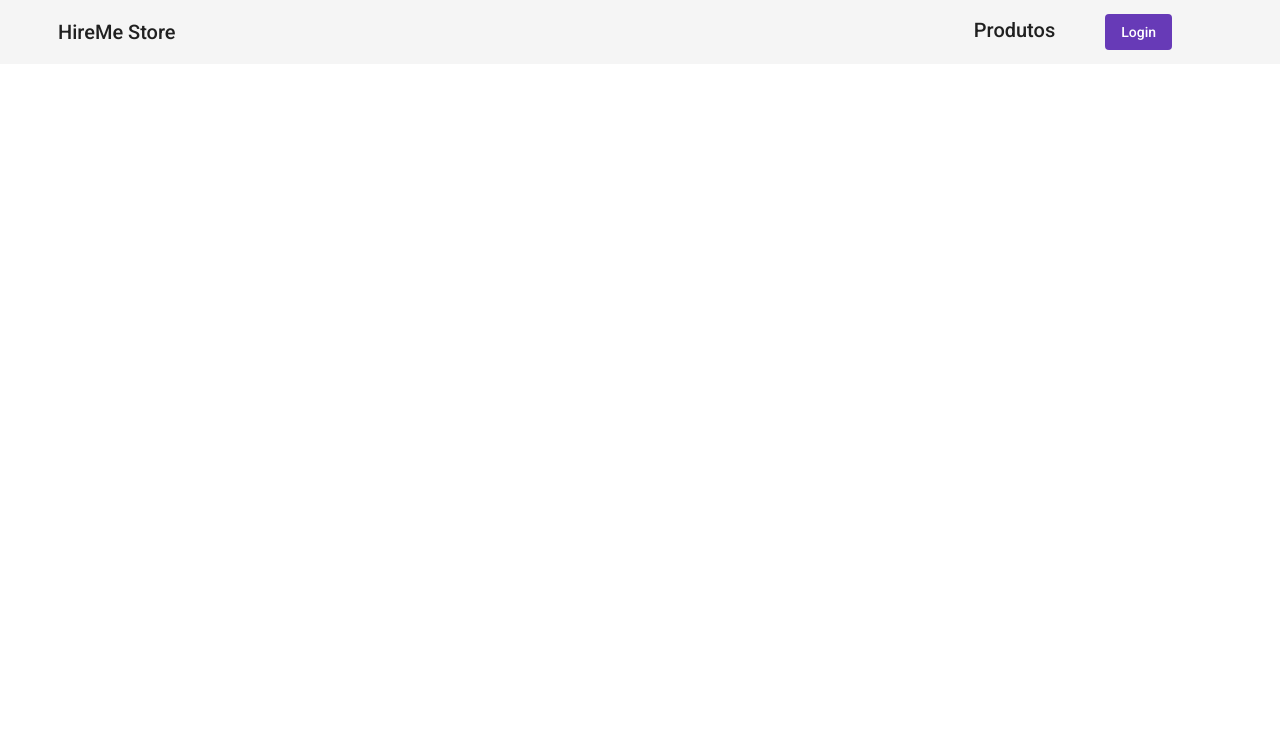
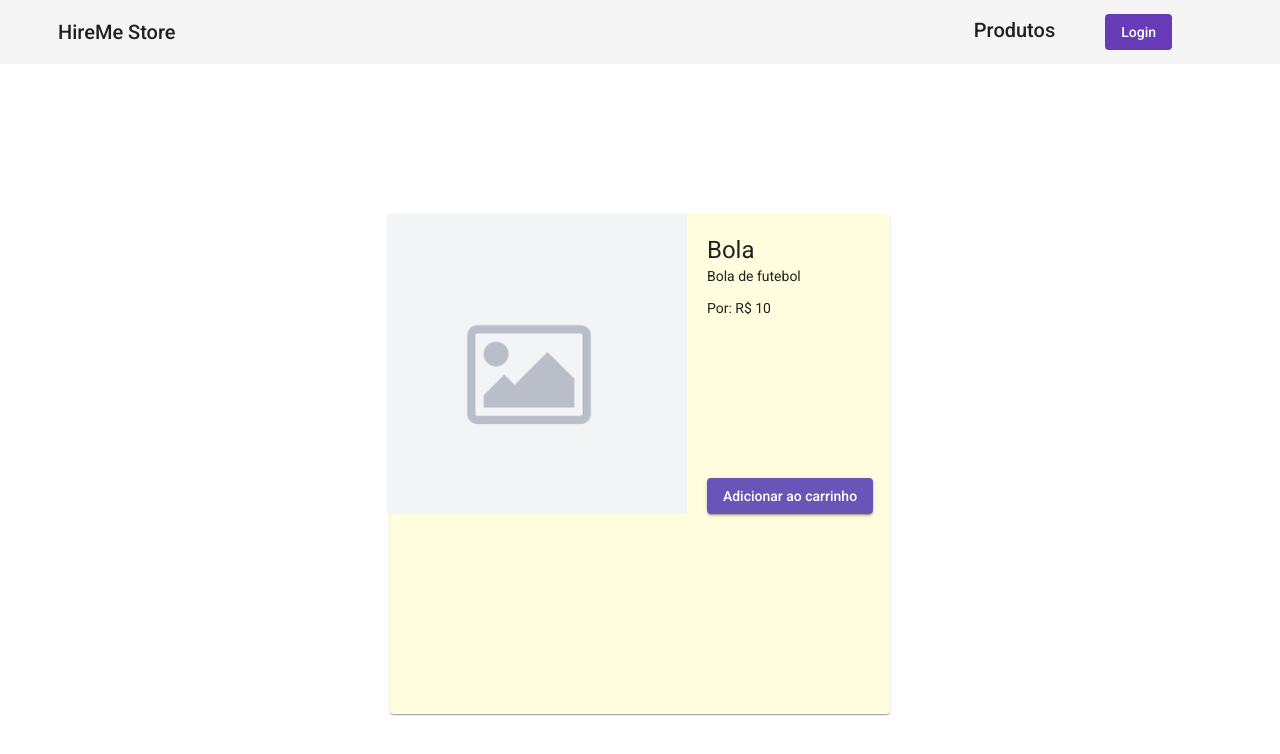
Before and after one commit to filipeabessa/ecommerce-web, an Angular app: page /product in a window 1280 px wide. Before the commit this address led to /. Shown: the top 754 px of the page. Built offline with nearby package versions, Linux system fonts and the light colour scheme.

Commit message:
feat(products): :sparkles: Create produc-detail-card component. Styles need to be improved.

```diff
--- a/src/app/app-routing.module.ts
+++ b/src/app/app-routing.module.ts
@@ -1,8 +1,12 @@
+import { ProductDetailCardComponent } from './products/product-detail-card/product-detail-card.component';
 import { ProductsListComponent } from './products/products-list/products-list.component';
 import { NgModule } from '@angular/core';
 import { RouterModule, Routes } from '@angular/router';
 
-const routes: Routes = [{ path: 'products', component: ProductsListComponent }];
+const routes: Routes = [
+  { path: 'products', component: ProductsListComponent },
+  { path: 'product', component: ProductDetailCardComponent },
+];
 
 @NgModule({
   imports: [RouterModule.forRoot(routes)],
--- a/src/app/app.module.ts
+++ b/src/app/app.module.ts
@@ -4,7 +4,7 @@ import { BrowserModule } from '@angular/platform-browser';
 import { AppRoutingModule } from './app-routing.module';
 import { AppComponent } from './app.component';
 import { BrowserAnimationsModule } from '@angular/platform-browser/animations';
-import { ProductModule } from './products/product.module';
+import { ProductModule } from './products/products.module';
 import { SharedModule } from './shared/shared.module';
 
 @NgModule({
--- /dev/null
+++ b/src/app/products/product-detail-card/product-detail-card.component.html
@@ -0,0 +1,20 @@
+<mat-card class="product-card-container">
+  <mat-card-content class="product-content">
+    <img
+      src="assets/images/product_image_default.png"
+      alt="Product"
+      width="300px"
+      height="300px"
+      class="product-image"
+    />
+
+    <div class="product-details">
+      <h1 class="product-name">{{ product.title }}</h1>
+      <p class="product-description">{{ product.content }}</p>
+      <p class="product-price">Por: R$ {{ product.price }}</p>
+      <button mat-raised-button color="primary" class="product-button">
+        Adicionar ao carrinho
+      </button>
+    </div>
+  </mat-card-content>
+</mat-card>
--- /dev/null
+++ b/src/app/products/product-detail-card/product-detail-card.component.scss
@@ -0,0 +1,50 @@
+.product-card-container {
+  display: flex;
+  flex-direction: column;
+  justify-content: start;
+  align-items: center;
+  width: 500px;
+  height: 500px;
+  padding: 0px;
+  margin: 20px 20px;
+
+  border: 1 solid #ccc;
+  background: #fffddd;
+
+  > .product-content {
+    display: flex;
+    justify-items: center;
+    align-items: center;
+    margin: 0px;
+
+    > .product-image {
+      justify-self: start;
+      align-self: flex-start;
+    }
+    > .product-details {
+      display: flex;
+      flex-direction: column;
+      justify-content: start;
+      align-items: flex-start;
+
+      width: calc(100% - 40px);
+      height: 300px;
+      margin: 20px;
+
+      > .product-name {
+        margin: 0px;
+      }
+
+      > .product-price {
+        margin: 0px;
+      }
+
+      .mat-primary {
+        background: #6954b7;
+        color: #fff;
+        margin-top: auto;
+        margin-bottom: 20px;
+      }
+    }
+  }
+}
--- /dev/null
+++ b/src/app/products/product-detail-card/product-detail-card.component.ts
@@ -0,0 +1,21 @@
+import { Product } from './../../../types/index';
+import { Component, OnInit, Input } from '@angular/core';
+
+@Component({
+  selector: 'app-product-detail-card',
+  templateUrl: './product-detail-card.component.html',
+  styleUrls: ['./product-detail-card.component.scss'],
+})
+export class ProductDetailCardComponent implements OnInit {
+  @Input() product: Product;
+
+  constructor() {
+    this.product = {
+      title: 'Bola',
+      price: 10,
+      content: 'Bola de futebol',
+    };
+  }
+
+  ngOnInit(): void {}
+}
```
Also changed, not shown: src/app/products/products.module.ts (renamed from src/app/products/product.module.ts, +11 -2 lines), 1 other file (tests, documents, lock files or other folders).
